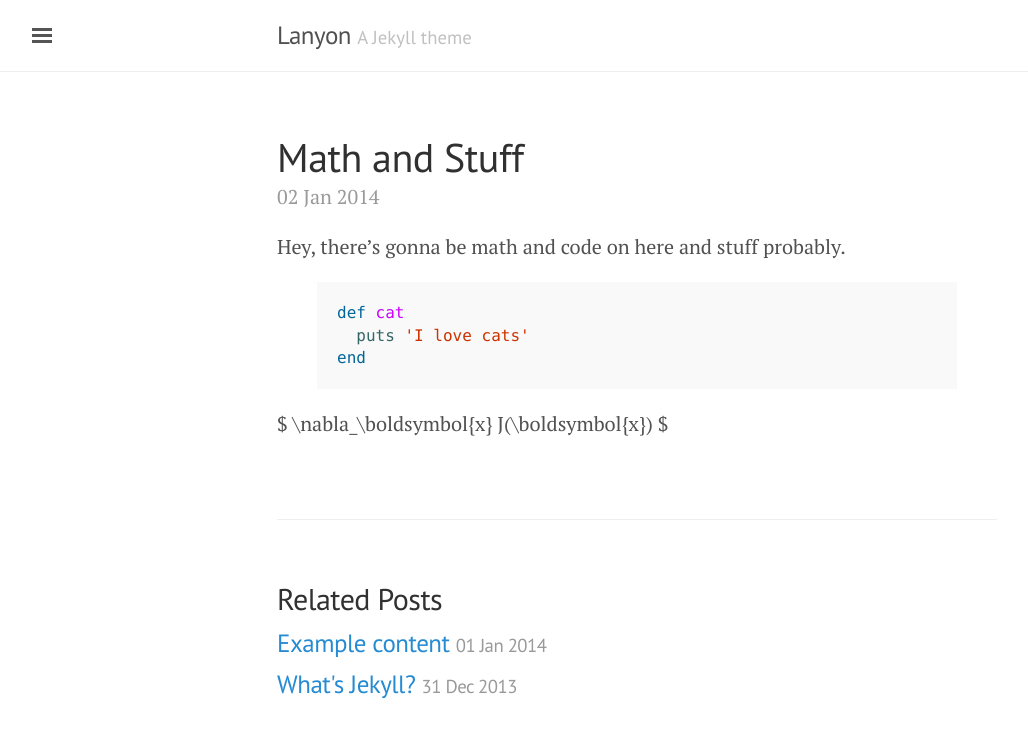
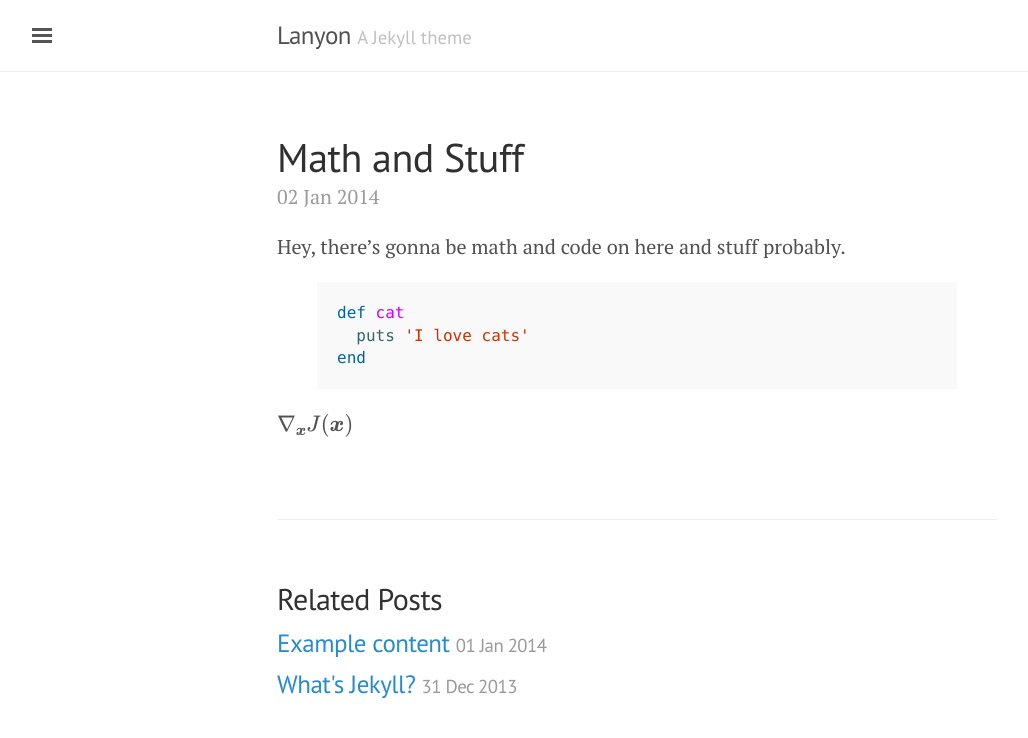
Before and after one commit to JacobDowns/JacobDowns.github.io, a Jekyll site: the page built from _posts/2014-01-02-introducing-lanyon.md, in a window 1280 px wide. Shown: the top 738 px of the page, without its empty margins (3-1031 px from the left). Built offline with Jekyll 4.4.1, drawn with Linux system fonts in a browser that asks for light colours; formulas are drawn with MathJax 3.

```diff
--- a/_posts/2014-01-02-introducing-lanyon.md
+++ b/_posts/2014-01-02-introducing-lanyon.md
@@ -11,4 +11,4 @@ def cat
 end
 {% endhighlight %}
 
-$ \nabla_\boldsymbol{x} J(\boldsymbol{x}) $
+\\( \nabla_\boldsymbol{x} J(\boldsymbol{x}) \\)
```
